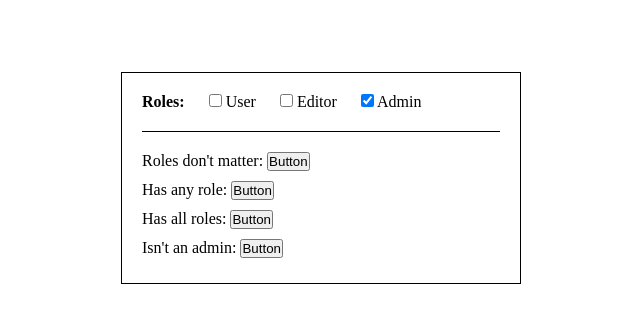
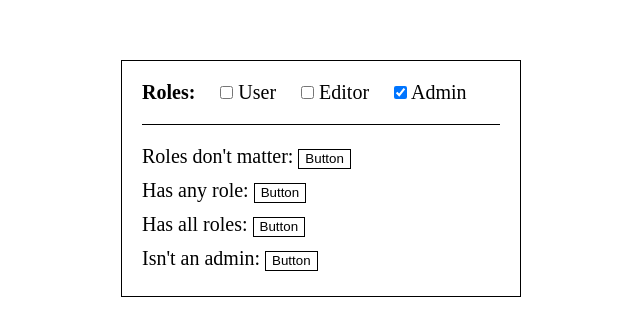
Before and after one commit to felixheck/uXess, a website: page sample/index.html in a window 1280 px wide. Shown: the part 222-558 px from the top of the page, without its empty margins (319-959 px from the left). Drawn offline with nearby package versions, Linux system fonts and the light colour scheme; some packages are replaced by stand-ins of ours.

Commit message:
convert sample's css from px into rem

```diff
--- a/sample/styles.css
+++ b/sample/styles.css
@@ -23,6 +23,7 @@
 body {
     height: 100%;
     width: 100%;
+    font-size: 20px;
 }
 
 body {
@@ -35,22 +36,29 @@
 }
 
 main .inner {
-    max-width: 400px;
+    max-width: 20rem;
     margin: 0 auto;
-    padding: 20px;
-    border: 1px solid black;
+    padding: 1rem;
+    border: .05rem solid black;
 }
 
 main header {
-    padding: 0 0 20px;
-    border-bottom: 1px solid black;
-    margin: 0 0 15px;
+    padding: 0 0 1rem;
+    border-bottom: .05rem solid black;
+    margin: 0 0 .75rem;
 }
 
 main p {
-    padding: 5px 0;
+    padding: .25rem 0;
 }
 
 main label {
-    margin: 0 0 0 20px;
+    margin: 0 0 0 1rem;
 }
+
+main button {
+    padding: .05rem .3rem .1rem;
+    border-radius: 0;
+    border: .05rem solid;
+    background: white;
+}
```
